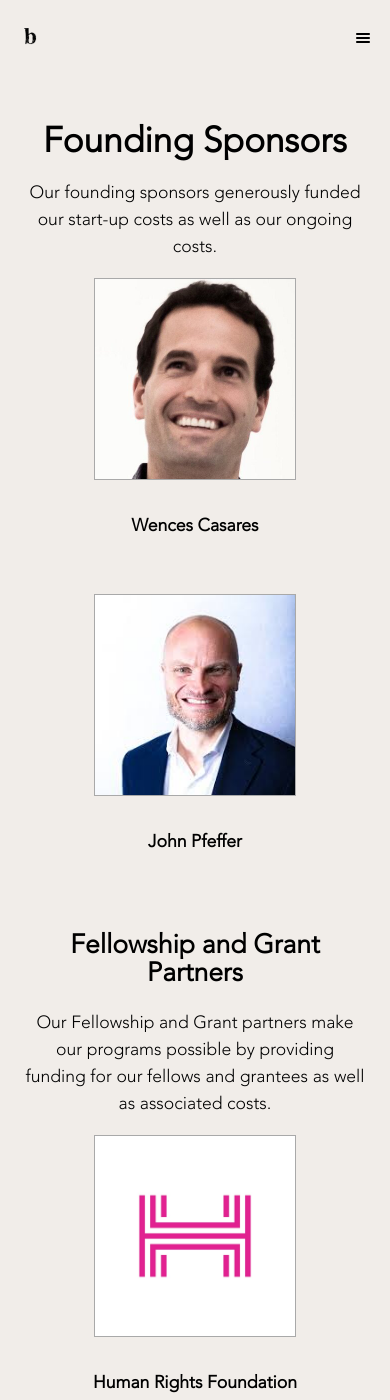
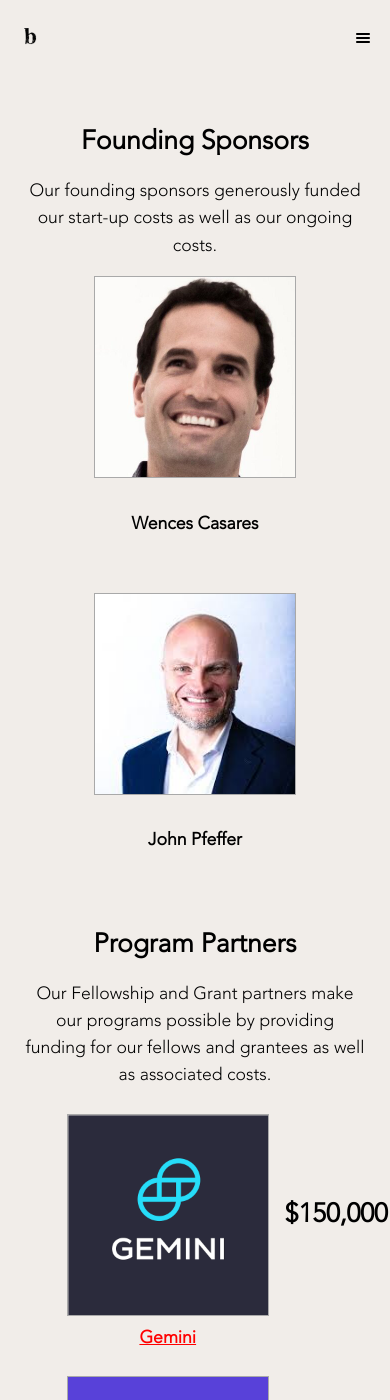
Before and after one commit to bitcoinbrink/website, a Jekyll site: the page built from sponsors.md, in a window 390 px wide and 1400 px high. Built offline with Jekyll 4.4.1, drawn with Linux system fonts in a browser that asks for light colours; some of the changed text lies outside the part shown.

Commit message:
Add table to sponsors page

```diff
--- a/_sass/main.scss
+++ b/_sass/main.scss
@@ -1423,3 +1423,63 @@
     }
   }
 }
+
+.program-sponsors-container {
+  text-align: center;
+
+  .program-sponsors-row {
+    margin-top: 1rem;
+    display: flex;
+    width: 75%;
+    margin: 25px auto;
+
+    .image-column {
+      flex: 5%;
+      img {
+        max-height: 200px;
+        border: 1px solid darkgray;
+      }
+      a {
+        font-weight: bold;
+      }
+    }
+    .text-column {
+      flex: 50%;
+      margin-top: 70px;
+      margin-right: 5rem;
+      margin-left: 1rem;
+    }
+  }
+}
+
+@media screen and (max-width: 800px) {
+  .progress-bg h3.raised {
+    color: black !important;
+  }
+  .progress-bar {
+    background-color: transparent !important;
+    text-align: left;
+  }
+}
+
+.progress-bg {
+	width: 100%;
+	height: 60px;
+	border-radius: 10px;
+  text-align: center;
+}
+
+.progress-bar {
+	height: 60px;
+	border-radius: 10px;
+	float: left;
+	background-color: #009933;
+  min-width: 125px;
+}
+
+.progress-bg h3.raised {
+  font-size: 1.5em;
+	line-height: 60px;
+  display: inline;
+  color: #fff;
+}
--- a/sponsors.md
+++ b/sponsors.md
@@ -5,7 +5,7 @@
 ---
 
 <div class="sponsors-container">
-  <h1>Founding Sponsors</h1>
+  <h2>Founding Sponsors</h2>
   <p>Our founding sponsors generously funded our start-up costs as well as our ongoing costs.</p>
   <div class="sponsors-row">
     {% for sponsor in site.data.sponsors.founding %}
@@ -17,18 +17,27 @@
   </div>
 </div>
 
-<div class="sponsors-container">
-  <h2>Fellowship and Grant Partners</h2>
+<div class="program-sponsors-container">
+  <h2>Program Partners</h2>
   <p>Our Fellowship and Grant partners make our programs possible by providing
   funding for our fellows and grantees as well as associated costs.</p>
-  <div class="sponsors-row">
-    {% for sponsor in site.data.sponsors.grants %}
-    <div class="sponsors-col">
+  {% assign grants_sorted = site.data.sponsors.grants | sort: 'amount' | reverse  %}
+  {% assign grant_largest = grants_sorted.first.amount | divided_by: 100 %}
+  {% for sponsor in grants_sorted %}
+  <div class="program-sponsors-row">
+    <div class="image-column">
       <a href="{{ sponsor.website }}">
-        <img src="{{ sponsor.image }}" alt="{{ sponsor.alt }}" style="max-height: 200px"/>
-        <h4 class="post-title">{{ sponsor.name }}</h4>
+        <img src="{{ sponsor.image }}" alt="{{ sponsor.alt }}" />
+        <br /><span>{{ sponsor.name }}</span>
       </a>
     </div>
-    {% endfor %}
+    <div class="text-column">
+      <div class="progress-bg">
+        <div class="progress-bar" style="width:{{ sponsor.amount| divided_by: grant_largest }}%">
+        	<h3 class="raised">{{ sponsor.amount_formatted }}</h3>
+        </div>
+      </div>
+    </div>
   </div>
+  {% endfor %}
 </div>
```
Also changed, not shown: _data/sponsors.yml (+8 -0 lines).
